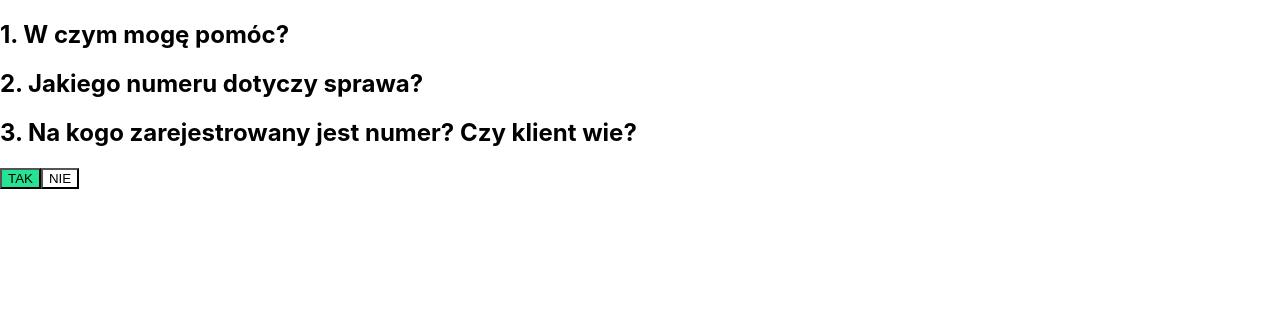
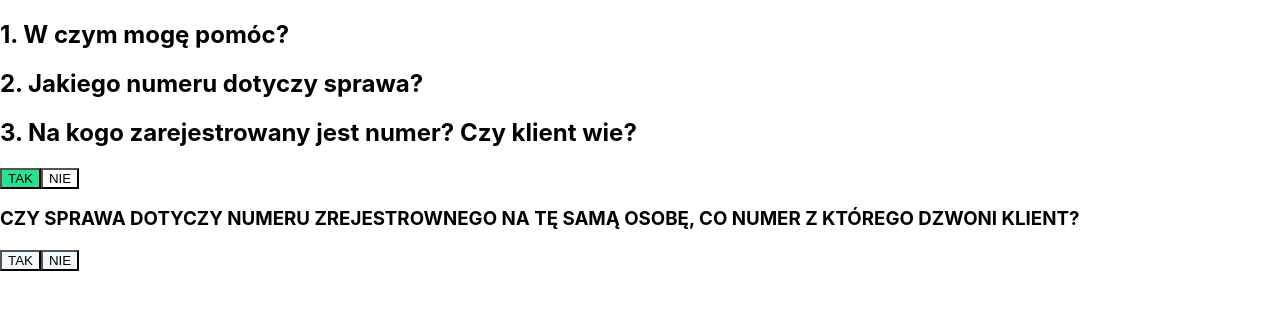
Before and after one commit to dawidkozakiewicz/Final_Solution, a React (Create React App) app: page / in a window 1280 px wide. Both pictures are taken after a click on the button "TAK". Shown: the top 310 px of the page. Built offline with nearby package versions, Linux system fonts and the light colour scheme.

Commit message:
next case

```diff
--- a/src/Beginning.js
+++ b/src/Beginning.js
@@ -1,11 +1,11 @@
 import React from 'react'
 import AnswerTemplate from './Common/AnswerTemplate'
-import { Welcome } from './Common/Texts'
-
+import { Welcome, NegativeVerification } from './Common/Texts'
+import CustomerKnowsTheOwner from './CustomerKnowsTheOwner'
 const Beginning = () => {
     return (
         <div>
-            <AnswerTemplate firsttext={Welcome} />
+            <AnswerTemplate firsttext={Welcome} YesComponent={CustomerKnowsTheOwner} finishingtext={NegativeVerification} />
         </div>
     )
 }
--- a/src/Common/AnswerTemplate.js
+++ b/src/Common/AnswerTemplate.js
@@ -21,7 +21,7 @@ function reducer(state, action) {
     }
 }
 
-export default function AnswerTemplate({ firsttext }) {
+export default function AnswerTemplate({ firsttext, YesComponent, nocomponent, finishingtext }) {
     const [state, dispatch] = useReducer(reducer, {
         answer: null,
         yesButtonColor: "aliceblue",
@@ -58,9 +58,9 @@ export default function AnswerTemplate({ firsttext }) {
             {state.answer === null ? (
                 <></>
             ) : state.answer === true ? (
-                <></>
+                <YesComponent />
             ) : (
-                <></>
+                <div>{finishingtext}</div>
             )}
         </div>
     );
--- a/src/Common/Texts.js
+++ b/src/Common/Texts.js
@@ -6,3 +6,13 @@ export const Welcome = (
         <h2>3. Na kogo zarejestrowany jest numer? Czy klient wie?</h2>
     </div>
 )
+
+export const QuestionAboutOwner = (
+    <div>
+        <h3>CZY SPRAWA DOTYCZY NUMERU ZREJESTROWNEGO NA TĘ SAMĄ OSOBĘ, CO NUMER Z KTÓREGO DZWONI KLIENT?</h3>
+    </div>
+)
+
+export const NegativeVerification = (
+    <h3>IDENTYFIKACJA NEGTYWNA Poinformuj klienta o braku możliwości obsługi z uwagi na błędne dane lub ich brak. Zaproś do ponownego kontaktu, kiedy klient będzie znał poprawne dane do identyfikacji, bądź zaproś do sklepu z dowodem osobistym jeśli jest właścicielem usługi.</h3>
+)
--- /dev/null
+++ b/src/CustomerKnowsTheOwner.js
@@ -0,0 +1,13 @@
+import React from 'react'
+import AnswerTemplate from './Common/AnswerTemplate'
+import { QuestionAboutOwner } from './Common/Texts'
+
+const Beginning = () => {
+    return (
+        <div>
+            <AnswerTemplate firsttext={QuestionAboutOwner} yescomponent={null} nocomponent={null} />
+        </div>
+    )
+}
+
+export default Beginning
```
